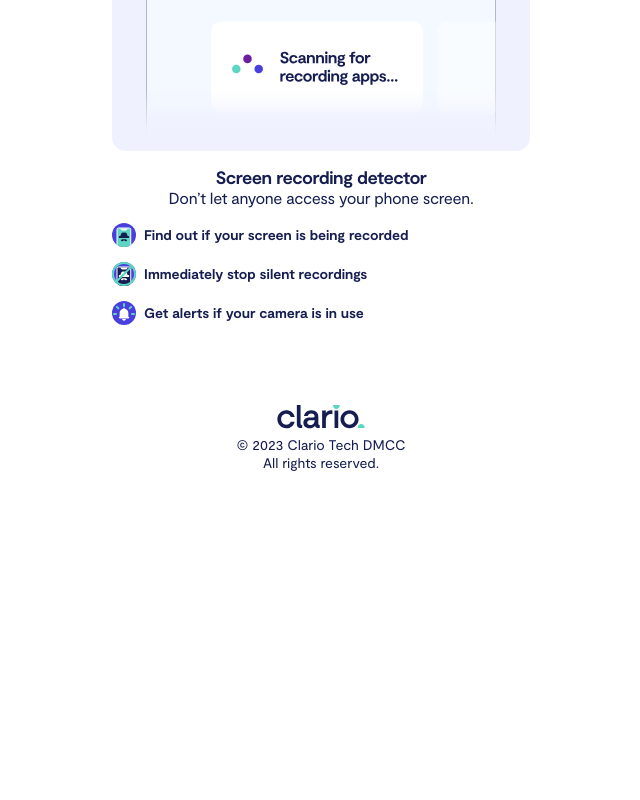
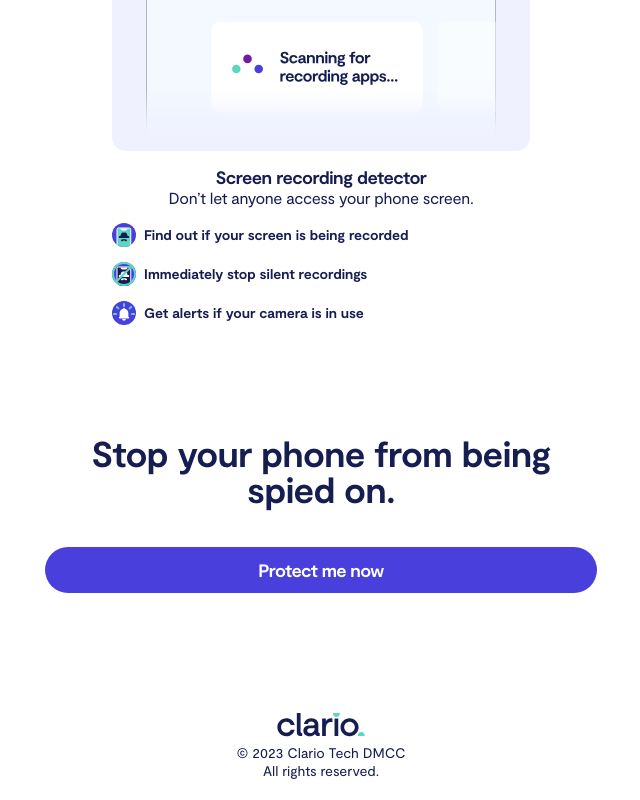
Before and after one commit to SerhiiKorniichuk/clario, a Next.js app: page / in a window 1280 px wide. Shown: the part 4432-5232 px from the top of the page, without its empty margins (319-959 px from the left). Before the commit the page ends 4924 px from the top, so only its background shows below. Built offline with nearby package versions, Linux system fonts and the light colour scheme.

Commit message:
feat: create CallToActionSection

```diff
--- a/src/app/page.tsx
+++ b/src/app/page.tsx
@@ -4,6 +4,7 @@
 import { VideoBannerSection } from '@/sections/VideoBannerSection/VideoBannerSection'
 import { BannersPresentationSection } from '@/sections/BannersPresentationSection/BannersPresentationSection'
 import { Footer } from '@/sections/Footer/Footer'
+import { CallToActionSection } from '@/sections/CallToActionSection/CallToActionSection'
 
 export default function Home() {
   return (
@@ -12,6 +13,7 @@
       <WelcomeSection />
       <VideoBannerSection />
       <BannersPresentationSection />
+      <CallToActionSection />
       <Footer />
     </main>
   )
--- /dev/null
+++ b/src/sections/CallToActionSection/CallToActionSection.tsx
@@ -0,0 +1,24 @@
+import { GridContainer } from '@/components/GridContainer/GridContainer'
+import { TwoColorTypography } from '@/components/TwoColorTypography/TwoColorTypography'
+import styles from '@/sections/CallToActionSection/callToActionSection.module.scss'
+import { Button } from '@/components/Button/Button'
+
+export const CallToActionSection = () => {
+  return (
+    <section className={styles.wrapper}>
+      <GridContainer>
+        <div className={styles.container}>
+          <TwoColorTypography
+            variant="h1"
+            tag="h1"
+            align="center"
+            split={[10, 35]}
+          >
+            Stop your phone from being spied on.
+          </TwoColorTypography>
+          <Button fullWidth>Protect me now</Button>
+        </div>
+      </GridContainer>
+    </section>
+  )
+}
--- /dev/null
+++ b/src/sections/CallToActionSection/callToActionSection.module.scss
@@ -0,0 +1,10 @@
+.wrapper {
+  padding: 70px 0 80px;
+}
+
+.container {
+  display: flex;
+  flex-direction: column;
+  align-items: center;
+  gap: 40px;
+}
```
